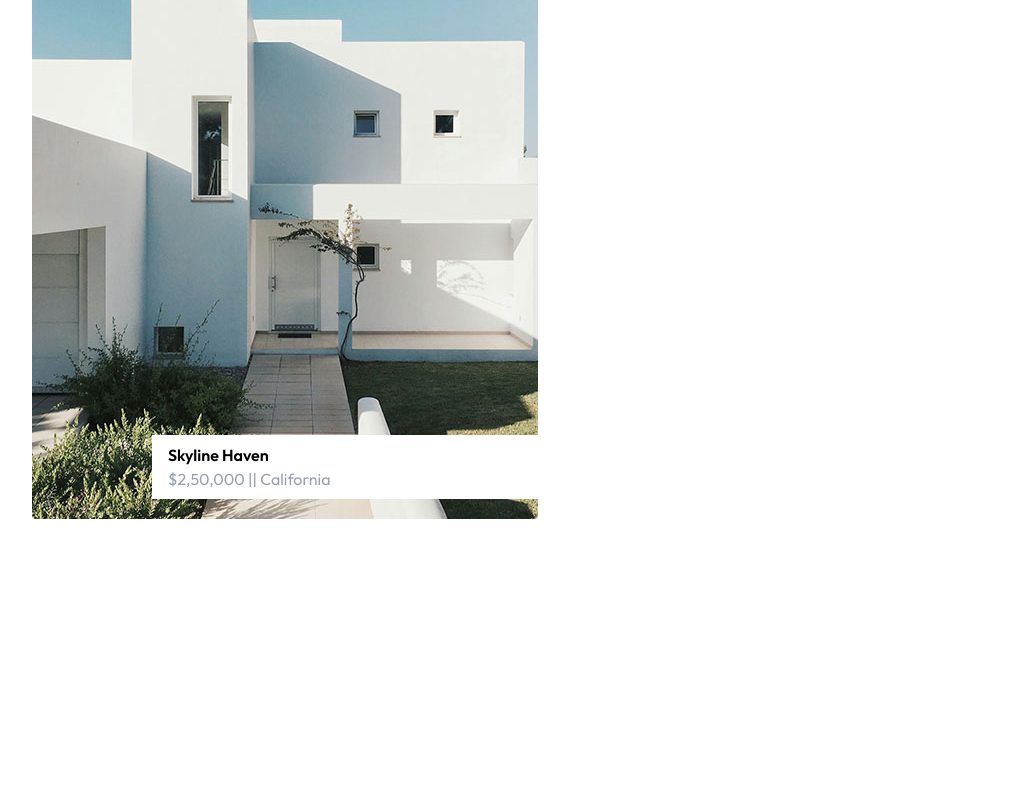
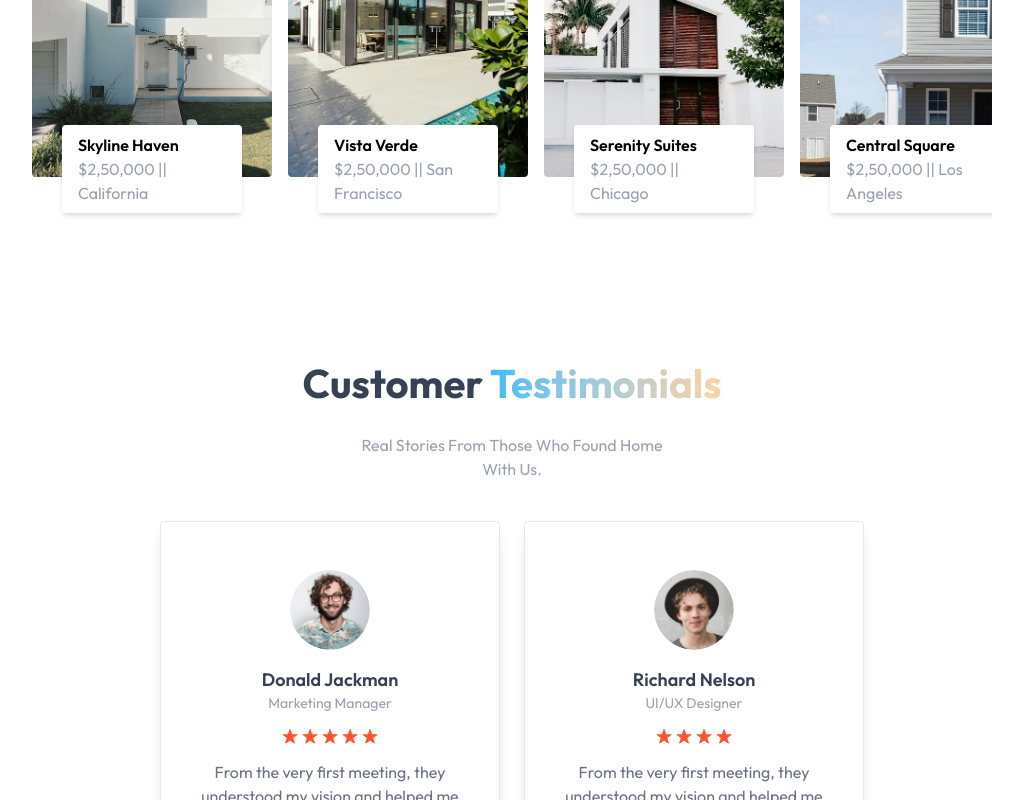
Before and after one commit to AnicetChiza/estate, a React (Vite) app: page / in a window 1280 px wide. Shown: the part 2040-2840 px from the top of the page, without its empty margins (128-1151 px from the left). Before the commit the page ends 2619 px from the top, so only its background shows below. Built offline with nearby package versions, Linux system fonts and the light colour scheme; a web font is replaced by a local one.

Commit message:
add to my repository

```diff
--- a/src/App.jsx
+++ b/src/App.jsx
@@ -2,6 +2,7 @@ import React from 'react'
 import Header from './components/Header'
 import About from './components/About'
 import Projects from './components/Projects'
+import Testimonials from './components/Testimonials'
 
 const App = () => {
     return (
@@ -9,6 +10,7 @@ const App = () => {
             <Header />
             <About />
             <Projects />
+            <Testimonials />
         </>
     )
 }
--- a/src/components/Projects.jsx
+++ b/src/components/Projects.jsx
@@ -1,7 +1,30 @@
-import React from 'react'
+import React, { useState, useEffect } from 'react'
 import { assets, projectsData } from '../assets/assets'
 
 const Projects = () => {
+
+    const [currentIndex, setCurrentIndex]= useState(0);
+    const [cardsToShow, setCardsToShow] = useState(1);
+
+    useEffect(() => {
+        const handleResize = () => {
+        if (window.innerWidth >= 1024) setCardsToShow(4);
+        else if (window.innerWidth >= 640) setCardsToShow(2);
+        else setCardsToShow(1);
+        };
+        handleResize();
+        window.addEventListener('resize', handleResize);
+        return () => window.removeEventListener('resize', handleResize);
+    }, []);
+
+    const nextProject= () =>{
+        setCurrentIndex((prevIndex) => (prevIndex + 1) % projectsData.length);
+    }
+
+    const prevProject= () =>{
+        setCurrentIndex((prevIndex) => (prevIndex === 0 ? projectsData.length - 1 : prevIndex -1));
+    }
+
     return (
         <div id='projects' className='container overflow-hidden py-15 px-4 sm:px-12 lg:px-24 xl:px-40'>
             <div className='flex flex-col items-center'>
@@ -11,22 +34,24 @@ const Projects = () => {
 
                 {/* slider buttons */}
                 <div className='flex items-center justify-end gap-2 mt-10'>
-                    <button className='bg-gray-200 px-4 py-3 rounded'>
+                    <button onClick={prevProject} className='bg-gray-200 px-4 py-3 rounded'>
                         <img src={assets.left_arrow} alt="" aria-label='previous project' />
                     </button>
-                    <button className='bg-gray-200 px-4 py-3 rounded'>
+                    <button onClick={nextProject} className='bg-gray-200 px-4 py-3 rounded'>
                         <img src={assets.right_arrow} alt="" aria-label='previous project' />
                     </button>
                 </div>
 
                 {/* Project slider container */}
                 <div className='overflow-hidden mt-10'>
-                    <div className='flex gap-4 transition-all duration-500 ease-in-out'>
+                    <div
+                    className='flex gap-4 transition-all duration-500 ease-in-out'
+                    style={{ transform: `translateX(-${(currentIndex * 100) / cardsToShow}%)`}}>
                         {projectsData.map((project, index) => (
-                            <div key={index} className='relative flex-shrink-0 w-full sm:1/4'>
-                                <img className='rounded' src={project.image} alt={project.title} />
+                            <div key={index} className='relative flex-shrink-0 w-full sm:w-1/4'>
+                                <img className='rounded w-full h-auto mb-14' src={project.image} alt={project.title} />
                                 <div className='absolute left-0 right-0 bottom-5 flex justify-center'>
-                                    <div className='inline-block w-3/4 px-4 py-2 shadow-stone-200 bg-white'>
+                                    <div className='inline-block rounded w-3/4 px-4 py-2 shadow-md bg-white'>
                                         <h3 className='font-semibold'>{project.title}</h3>
                                         <p className='text-gray-400'>{project.price} <span>||</span> {project.location}</p>
                                     </div>
--- /dev/null
+++ b/src/components/Testimonials.jsx
@@ -0,0 +1,31 @@
+import React from 'react'
+import { assets, testimonialsData } from '../assets/assets'
+
+const Testimonials = () => {
+    return (
+        <div id='testimonials' className='py-15 px-4 sm:px-12 lg:px-24 xl:px-40'>
+            <div className='flex flex-col items-center'>
+                <h2 className='text-[25px] text-gray-700 sm:text-[30px] md:text-[40px] font-bold'>Customer <span className='bg-gradient-to-r from-[#38BDF8] to-[#fcd3a4] bg-clip-text text-transparent'>Testimonials</span></h2>
+                <p className='text-gray-400 max-w-80 text-center mt-5'>Real Stories From Those Who Found Home With Us.</p>
+
+                <div className='flex flex-wrap gap-6 justify-center mt-10'>
+                    {testimonialsData.map((testimonial, index) =>(
+                        <div key={index} className='max-w-[340px] rounded border border-gray-200 py-12 px-8 shadow-lg text-center'>
+                            <img src={testimonial.image} alt={testimonialsData.alt} className='w-20 h-20 mx-auto rounded-full mb-4' />
+                            <h2 className='font-semibold text-[18px] text-gray-700'>{testimonial.name}</h2>
+                            <p className='text-sm text-gray-400'>{testimonial.title}</p>
+                            <div className='flex items-center justify-center gap-1 text-red-500 mt-4 mb-4 '>
+                                {Array.from({length: testimonial.rating}, (item, index)=>(
+                                    <img key={index} src={assets.star_icon} alt='' />
+                                ))}
+                            </div>
+                            <p className='text-gray-500'>{testimonial.text}</p>
+                        </div>
+                    ))}
+                </div>
+            </div>
+        </div>
+    )
+}
+
+export default Testimonials
```
